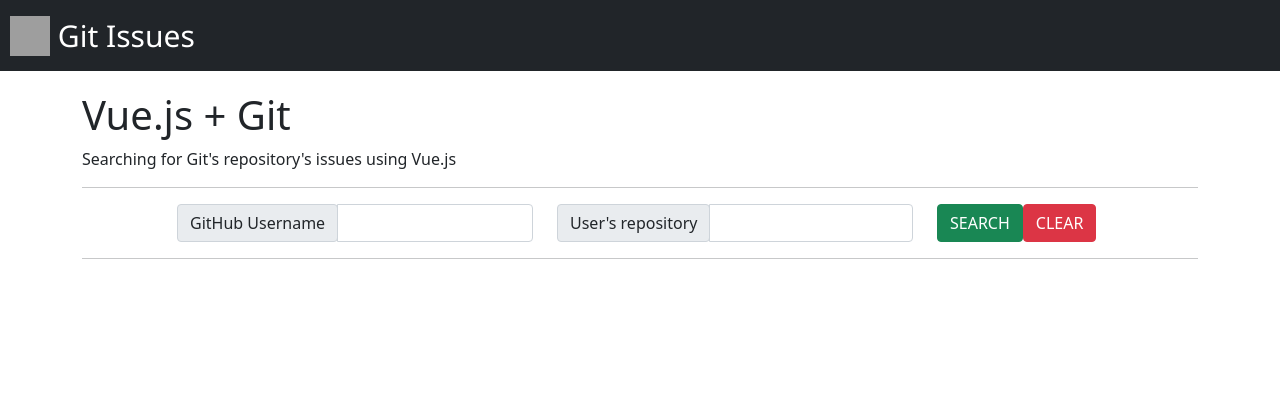
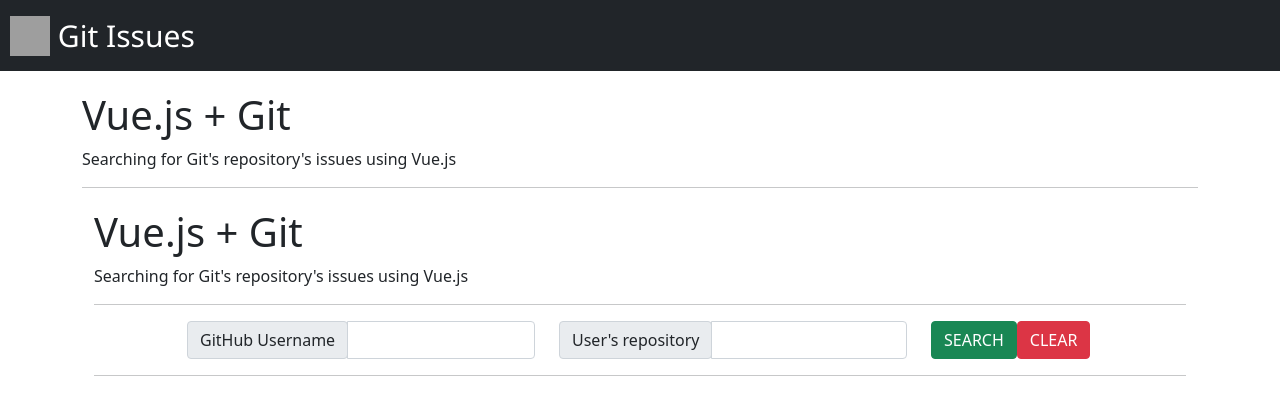
Before and after one commit to emanuellycarvalho/curso-vuejs, a Vue app in the folder after-cli/: page / in a window 1280 px wide. Shown: the top 398 px of the page. Built offline with nearby package versions, Linux system fonts and the light colour scheme; grey boxes are pictures that could not be loaded.

Commit message:
Configurando template geral

```diff
--- a/after-cli/src/App.vue
+++ b/after-cli/src/App.vue
@@ -7,7 +7,33 @@
             Git Issues
         </a>
     </nav>
-    <router-view/>
+
+    <div class="container">
+      <div id="symbols">
+        <svg xmlns="http://www.w3.org/2000/svg" style="display: none;">
+            <symbol id="check-circle-fill" fill="currentColor" viewBox="0 0 16 16">
+                <path d="M16 8A8 8 0 1 1 0 8a8 8 0 0 1 16 0zm-3.97-3.03a.75.75 0 0 0-1.08.022L7.477 9.417 5.384 7.323a.75.75 0 0 0-1.06 1.06L6.97 11.03a.75.75 0 0 0 1.079-.02l3.992-4.99a.75.75 0 0 0-.01-1.05z"/>
+            </symbol>
+            <symbol id="info-fill" fill="currentColor" viewBox="0 0 16 16">
+                <path d="M8 16A8 8 0 1 0 8 0a8 8 0 0 0 0 16zm.93-9.412-1 4.705c-.07.34.029.533.304.533.194 0 .487-.07.686-.246l-.088.416c-.287.346-.92.598-1.465.598-.703 0-1.002-.422-.808-1.319l.738-3.468c.064-.293.006-.399-.287-.47l-.451-.081.082-.381 2.29-.287zM8 5.5a1 1 0 1 1 0-2 1 1 0 0 1 0 2z"/>
+            </symbol>
+            <symbol id="exclamation-triangle-fill" fill="currentColor" viewBox="0 0 16 16">
+                <path d="M8.982 1.566a1.13 1.13 0 0 0-1.96 0L.165 13.233c-.457.778.091 1.767.98 1.767h13.713c.889 0 1.438-.99.98-1.767L8.982 1.566zM8 5c.535 0 .954.462.9.995l-.35 3.507a.552.552 0 0 1-1.1 0L7.1 5.995A.905.905 0 0 1 8 5zm.002 6a1 1 0 1 1 0 2 1 1 0 0 1 0-2z"/>
+            </symbol>
+        </svg>
+      </div>
+
+      <div id="page-header">
+          <h1>Vue.js + Git</h1>
+          <p>Searching for Git's repository's issues using Vue.js</p>
+      </div>
+
+      <hr>
+
+      <router-view/>
+
+    </div>
+
   </div>
 </template>
 
@@ -18,16 +44,23 @@
 </script>
 
 <style>
-  #app .navbar a{
+
+  .container{
+    margin-top: 20px;
+    margin-bottom: 20px;
+  }
+
+  .navbar a{
     font-family:'Segoe UI', Tahoma, Geneva, Verdana, sans-serif;
     font-size: 30px;
     font-weight: 500;
   }
 
-  #app .navbar a img {
+  .navbar a img {
     width: 40px;
     height: 40px;
     margin-top: 3px;
     margin-left: 10px;
   }
+
 </style>
```
